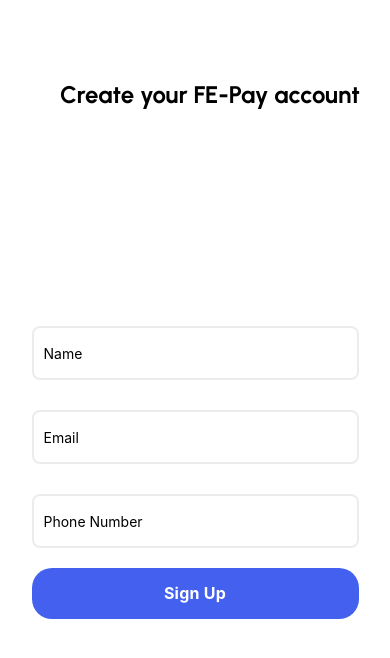
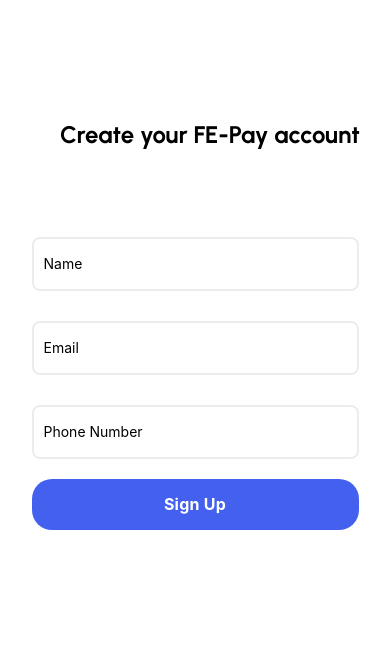
Before and after one commit to Best-Verie/fePay-mobile, a React Native app: screen /SignUp in a window 390 px wide. Shown: the top 658 px of the page. Built offline with nearby package versions, Linux system fonts and the light colour scheme; what expo-linking would draw is missing.

Commit message:
fix: sugn up screen styling

```diff
--- a/components/SignUpForm.tsx
+++ b/components/SignUpForm.tsx
@@ -1,6 +1,5 @@
 import React, { useState } from "react";
 import { View, Text, StyleSheet, TextInput, Pressable } from "react-native";
-import SubmitButton from "./SubmitButton";
 
 export default function SignUpForm() {
   const [value, setValue] = useState(0);
@@ -27,7 +26,6 @@
     flex: 1,
     alignItems: "center",
     justifyContent: "center",
-    height: 50,
     backgroundColor: "#fff",
   },
 
@@ -39,11 +37,9 @@
     marginTop: 30,
     width: 327,
     height: 54,
-    // paddingHorizontal: 10,
     borderRadius: 8,
     borderColor: "#EAECEE",
     borderWidth: 2,
-    // backgroundColorrr: "#DCDCDC",
   },
   formText: {
     alignItems: "center",
--- a/screens/SignUpScreen.tsx
+++ b/screens/SignUpScreen.tsx
@@ -29,8 +29,8 @@
     backgroundColor: "#fff",
   },
   signUpHeaderContent: {
-    marginTop: 60,
-    height: "10%",
+    marginTop: 100,
+    // height: "10%",
   },
   headerText: {
     textAlign: "center",
@@ -44,8 +44,8 @@
     color: "#000000",
   },
   signUpForm: {
-    marginTop: 40,
-    height: "60%",
+    marginTop: 0,
+    height: 420,
     backgroundColor: "#fff",
   },
 });
```
